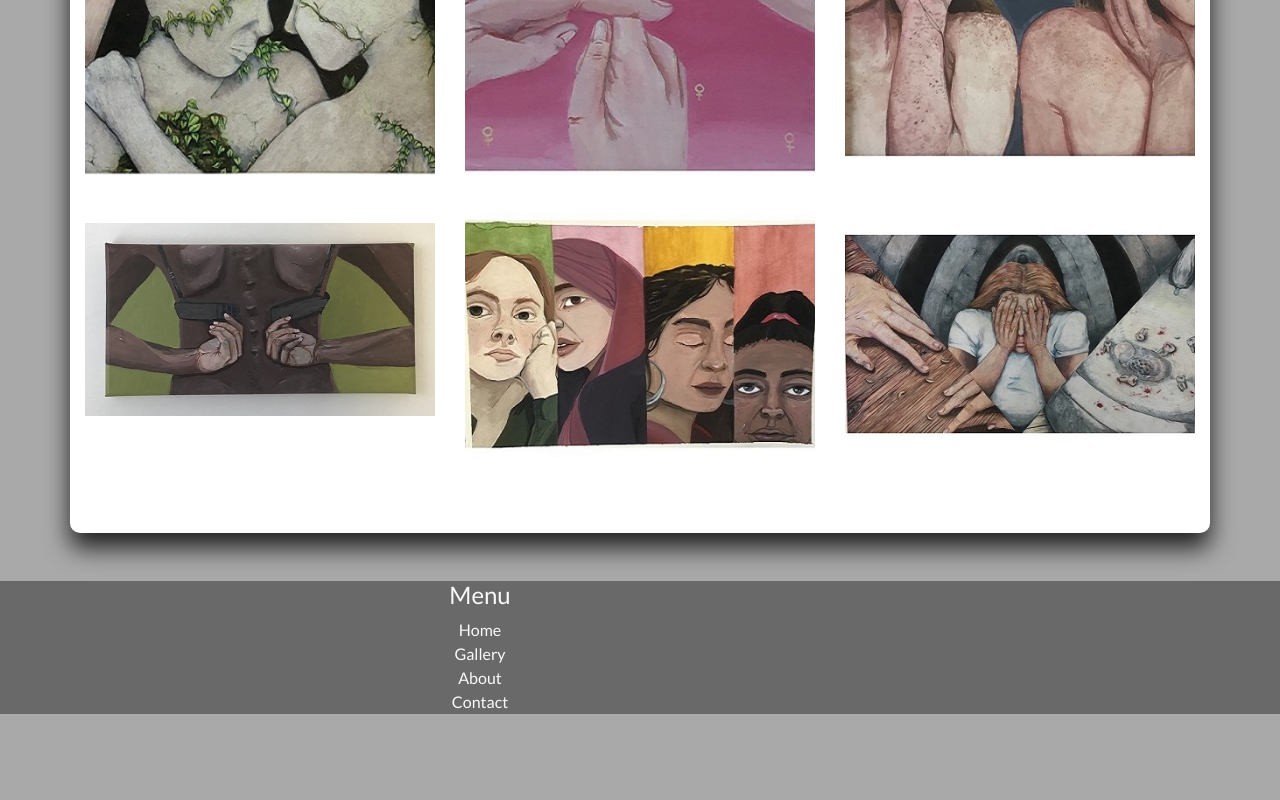
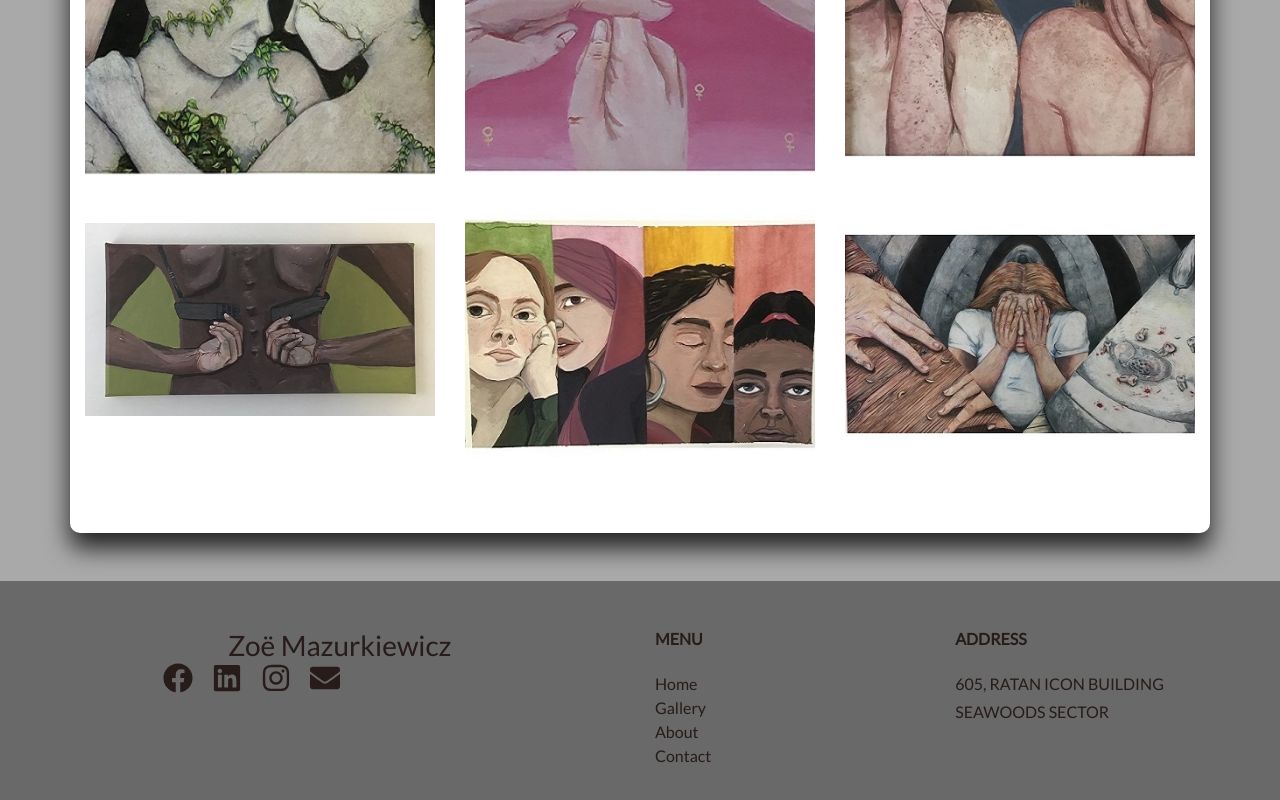
Before and after one commit to dgreeott/zoe-mazurk, a React (Create React App) app: page /gallery in a window 1280 px wide. Shown: the part 807-1607 px from the top of the page. Before the commit the page ends 1521 px from the top, so only its background shows below. Built offline with nearby package versions, Linux system fonts and the light colour scheme; no server answers.

Commit message:
Adding the Footer

```diff
--- a/src/components/App.js
+++ b/src/components/App.js
@@ -19,6 +19,7 @@ const App = () => {
           <Route path="/gallery" exact>
             <Navbar />
             <Gallery />
+            <Footer />
           </Route>
           <Route path="/about" exact>
             <Navbar />
--- a/src/pages/Footer.js
+++ b/src/pages/Footer.js
@@ -1,63 +1,59 @@
 import React, { Component } from "react";
+import * as FaIcons from "react-icons/fa";
 import "../css/App.css";
 
 class Footer extends Component {
   render() {
     return (
-      <footer className="text-center text-lg-start">
-        <div className="container-fluid">
-          <div className="row">
-            <div className="col-lg-3 col-md-6 mb-md-0">
-              <h4 className="text-light">Menu</h4>
-              <ul className="list-unstyled mb-0">
-                <li>
-                  <a href="/" className="text-light">
-                    Home
-                  </a>
-                </li>
-                <li>
-                  <a href="/gallery" className="text-light">
-                    Gallery
-                  </a>
-                </li>
-                <li>
-                  <a href="/about" className="text-light">
-                    About
-                  </a>
-                </li>
-                <li>
-                  <a href="/contact" className="text-light">
-                    Contact
-                  </a>
-                </li>
-                <li>
-                  <a href="#!" className="text-light">
-                    <a
-                      className="icons-footer"
-                      href="mailto:drake.greeott@gmail.com"
-                      target="__blank"
-                    >
-                      <i class="fas fa-envelope"></i>
-                    </a>
-                    <a
-                      className="icons-footer"
-                      href="https://www.linkedin.com/in/drakegreeott/"
-                      target="__blank"
-                    >
-                      <i class="fab fa-linkedin"></i>
-                    </a>
-                    <a
-                      className="icons-footer"
-                      href="https://github.com/dgreeott"
-                      target="__blank"
-                    >
-                      <i class="fab fa-github"></i>
-                    </a>
-                  </a>
-                </li>
-              </ul>
+      <footer>
+        <div class="row my-5 justify-content-center py-5">
+          <div class="col-11">
+            <div class="row ">
+              <div class="col-xl-6 col-md-4 col-sm-4 col-12">
+                <div className="row">
+                  <h3 class=" mb-md-0 mb-5 bold-text">Zoë Mazurkiewicz</h3>
+                  </div>
+                  <div class="row ">
+              <div class="col-xl-8 col-md-4 col-sm-4 col-auto">
+                <p class="social  bold-text">
+                  {" "}
+                  <span class="mx-2">
+                    <FaIcons.FaFacebook size={30} />
+                  </span>{" "}
+                  <span class="mx-2">
+                    <FaIcons.FaLinkedin size={30} />
+                  </span>{" "}
+                  <span class="mx-2">
+                    <FaIcons.FaInstagram size={30} />
+                  </span>{" "}
+                  <span class="mx-2">
+                    <FaIcons.FaEnvelope size={30} />
+                  </span>{" "}
+                </p>
+              </div>
             </div>
-            <div className="col-lg-3 col-md-6 mb-md-0"></div>
+
+              </div>
+              <div class="col-xl-3 col-md-4 col-sm-4 col-12">
+                <h6 class="mb-3 mb-lg-4 bold-text">
+                  <b>MENU</b>
+                </h6>
+                <ul class="list-unstyled">
+                  <li>Home</li>
+                  <li>Gallery</li>
+                  <li>About</li>
+                  <li>Contact</li>
+                </ul>
+              </div>
+              <div class="col-xl-3 col-md-4 col-sm-4 col-12">
+                <h6 class="mb-3 mb-lg-4 bold-text mt-sm-0 mt-5">
+                  <b>ADDRESS</b>
+                </h6>
+                <p class="mb-1">605, RATAN ICON BUILDING</p>
+                <p>SEAWOODS SECTOR</p>
+              </div>
+            </div>
+
           </div>
         </div>
       </footer>
--- a/src/pages/Gallery.js
+++ b/src/pages/Gallery.js
@@ -132,7 +132,6 @@ function Gallery() {
           </div>
         </div>
       </div>
-      <Footer />
     </>
   );
 }
```
Also changed, not shown: 1 other file (tests, documents, lock files or other folders).
